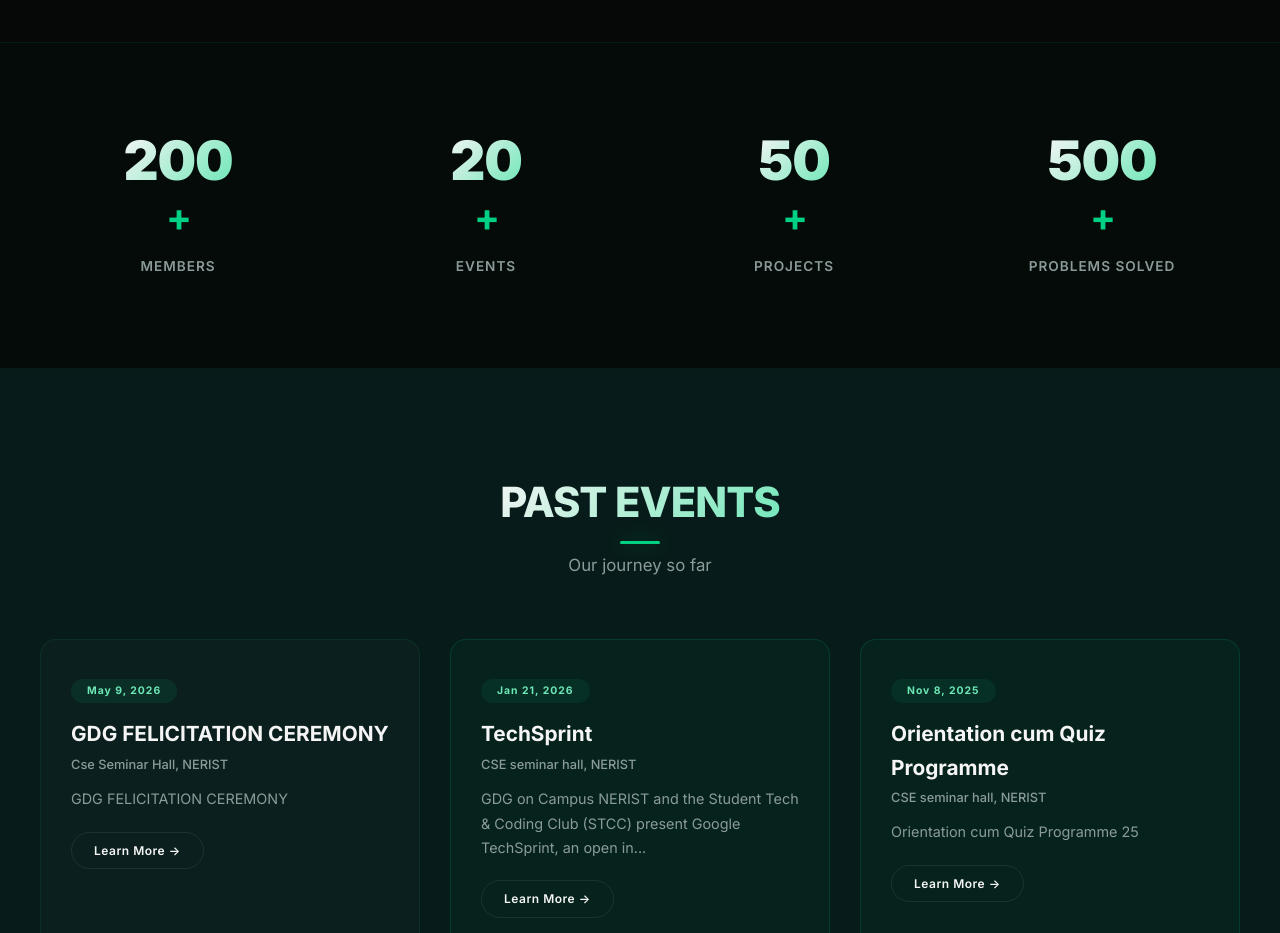
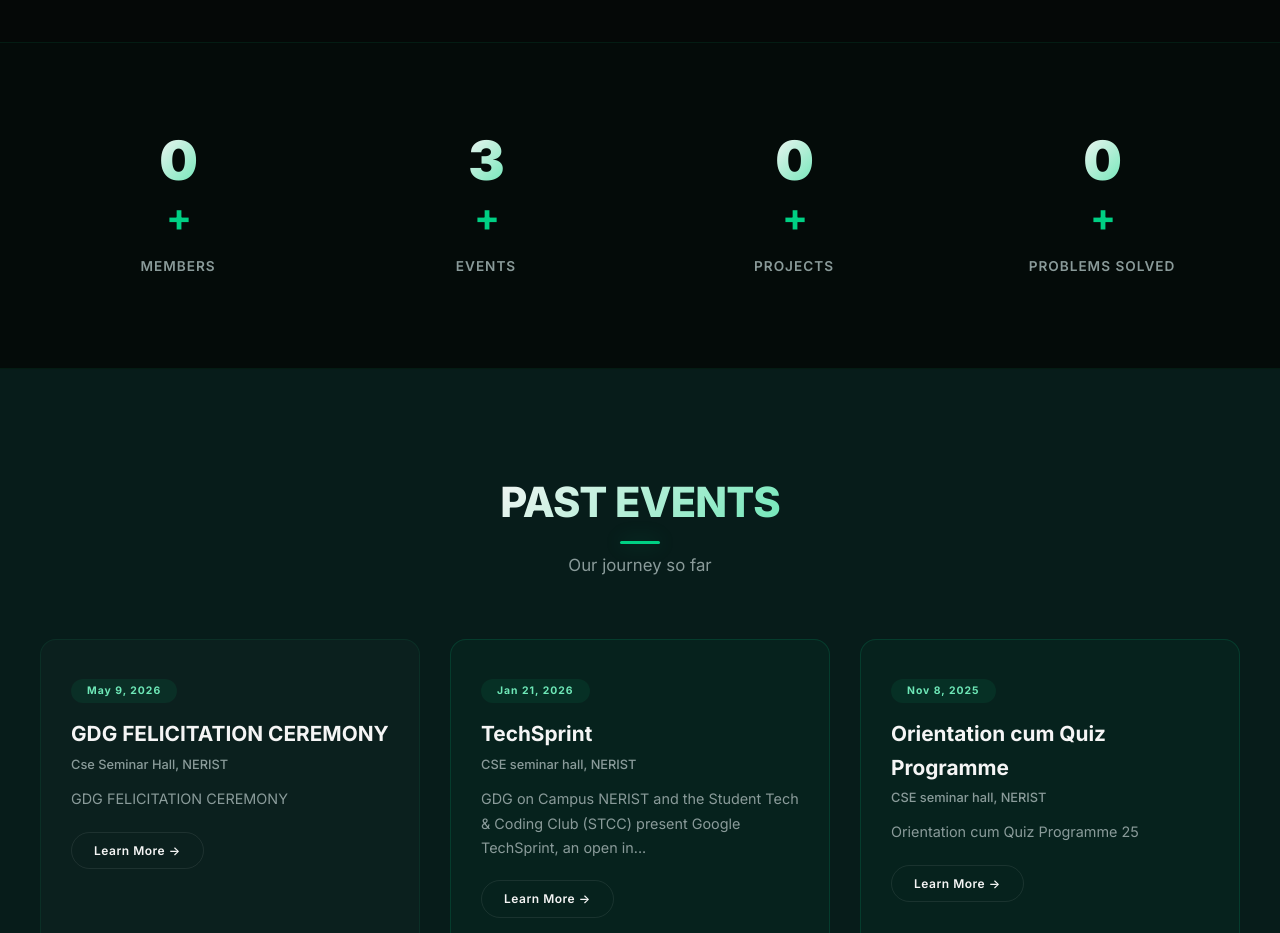
Before and after one commit to abhinavkumar57982-del/STCC-NERIST, a plain HTML site: page index.html in a window 1280 px wide. Shown: the part 1880-2813 px from the top of the page. Drawn offline with Linux system fonts and the light colour scheme; no server answers.

Commit message:
Update index.html

```diff
--- a/index.html
+++ b/index.html
@@ -173,22 +173,22 @@
     <section class="stats" id="stats">
         <div class="container stats-container">
             <div class="stat-item">
-                <div class="stat-number" data-target="200">0</div>
+                <div class="stat-number" data-target="0">0</div>
                 <span class="stat-suffix">+</span>
                 <span class="stat-label">MEMBERS</span>
             </div>
             <div class="stat-item">
-                <div class="stat-number" data-target="20">0</div>
+                <div class="stat-number" data-target="3">0</div>
                 <span class="stat-suffix">+</span>
                 <span class="stat-label">EVENTS</span>
             </div>
             <div class="stat-item">
-                <div class="stat-number" data-target="50">0</div>
+                <div class="stat-number" data-target="0">0</div>
                 <span class="stat-suffix">+</span>
                 <span class="stat-label">PROJECTS</span>
             </div>
             <div class="stat-item">
-                <div class="stat-number" data-target="500">0</div>
+                <div class="stat-number" data-target="0">0</div>
                 <span class="stat-suffix">+</span>
                 <span class="stat-label">PROBLEMS SOLVED</span>
             </div>
```
